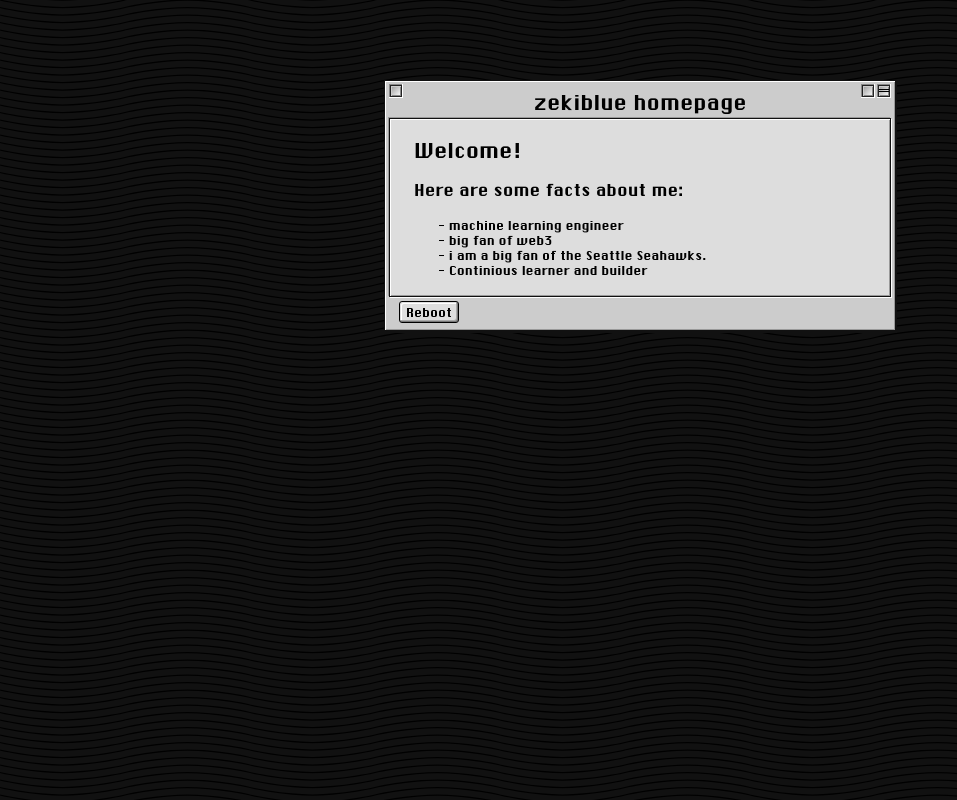
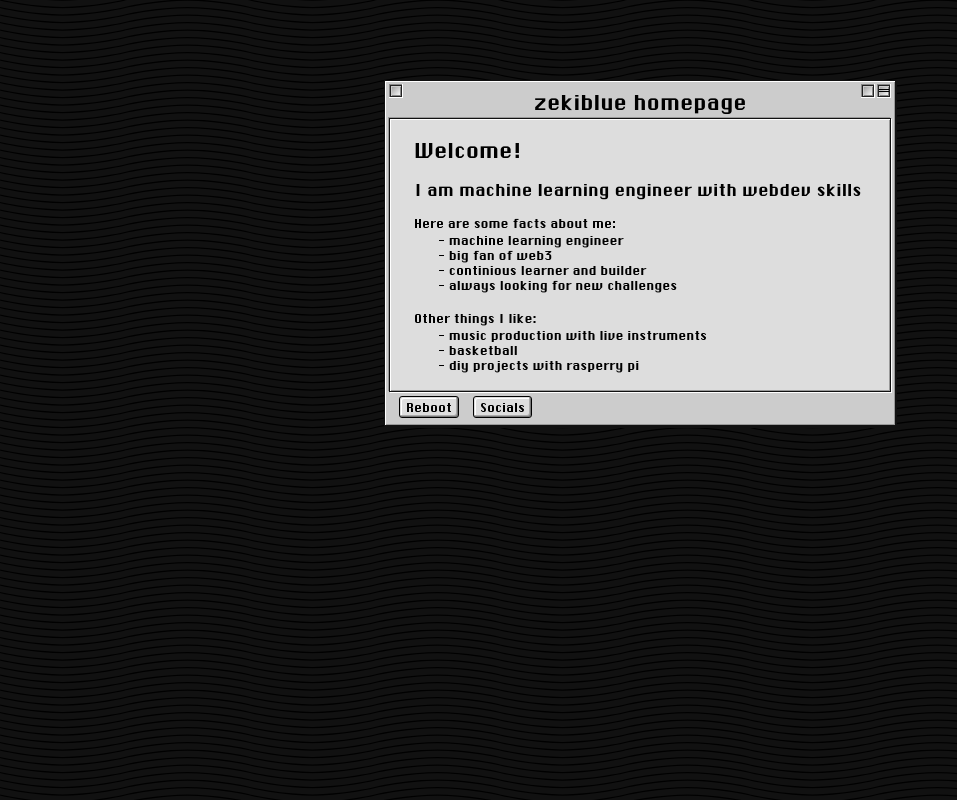
Before and after one commit to zekiblue/zekiblue.com, a React (Create React App) app: page / in a window 1280 px wide. Shown: the whole page, without its empty margins (0-957 px from the left). Built offline with nearby package versions, Linux system fonts and the light colour scheme.

Commit message:
Add social popup

```diff
--- a/package.json
+++ b/package.json
@@ -10,6 +10,7 @@
     "react": "^17.0.2",
     "react-dom": "^17.0.2",
     "react-scripts": "4.0.3",
+    "reactjs-popup": "^2.0.5",
     "web-vitals": "^1.0.1"
   },
   "scripts": {
--- a/src/components/InnerComponent.js
+++ b/src/components/InnerComponent.js
@@ -14,14 +14,23 @@ const InnerComponent = (props) => {
         <ul>
 	        <li className="title">Welcome!</li>
             <br></br>
-            <li className="subtitle">Here are some facts about me:</li>
+            <li className="subtitle">I am machine learning engineer with webdev skills</li>
             <br></br>
+            <li className="s">Here are some facts about me:</li>
             <ul>
                 <li className="s">- machine learning engineer</li>
                 <li className="s">- big fan of web3</li>
-                <li className="s">- i am a big fan of the Seattle Seahawks.</li>
-                <li className="s">- Continious learner and builder</li>
+                <li className="s">- continious learner and builder</li>
+                <li className="s">- always looking for new challenges</li>
             </ul>
+            <li>
+               Other things I like:
+               <ul>
+                <li className="s">- music production with live instruments</li>
+                <li className="s">- basketball</li>
+                <li className="s">- diy projects with rasperry pi</li>
+            </ul>
+            </li>
         </ul>
     </div>
     );
--- /dev/null
+++ b/src/components/SocialPopup.js
@@ -0,0 +1,25 @@
+// import react
+import React from 'react';
+// import Popup
+import Popup from 'reactjs-popup';
+
+export default () => (
+    <Popup
+        trigger={<button className="command_button">Socials</button>}
+        position="bottom center">
+        <div className='popup'>
+        <h1 className='title' style = {{ paddingLeft : 20, paddingRight : 20 }} >Social Links</h1>
+            <div className='inner'>
+                <a href="https://twitter.com/zekiblue" target="_blank" rel="noopener noreferrer">
+                    <img className="logo" src="https://www.svgrepo.com/show/3967/twitter.svg" alt="twitter"/>
+                </a>
+                <a href="https://github.com/zekiblue" target="_blank" rel="noopener noreferrer">
+                    <img className="logo" src="https://upload.wikimedia.org/wikipedia/commons/9/91/Octicons-mark-github.svg" alt="github"/>
+                </a>
+                <a href="https://t.me/zekiblue" target="_blank" rel="noopener noreferrer">
+                    <img className="logo" src="https://iconape.com/wp-content/png_logo_vector/cib-telegram.png" alt="telegram"/>
+                </a>
+            </div>
+        </div>
+    </Popup>
+);
--- a/src/components/Terminal.js
+++ b/src/components/Terminal.js
@@ -1,13 +1,16 @@
 import React from "react";
 import Header from "./Header";
 import InnerComponent from "./InnerComponent";
+import SocialPopup from "./SocialPopup";
+
 
 function Terminal() {
     return (
         <div id="content" className="content">
             < Header />
             < InnerComponent />
-            <button className="command_button">Reboot</button>
+            <a href="./"><button className="command_button">Reboot</button></a>
+            < SocialPopup />
         </div>
     );
 }
--- a/src/index.css
+++ b/src/index.css
@@ -218,3 +218,51 @@ a {
 .app-name {
     margin-top: 7px;
 }
+
+/* The following styles are for the demo only */
+.popup {
+    position: relative;
+    top: 0;
+    left: 0;
+    width: 100%;
+    height: 100%;
+    z-index: 1;
+    border: 2px solid #111;
+    background: #ccc;
+    box-shadow:
+	1px 2px #111,
+	inset 1px 1px 0px 0px #fff,
+	inset -1px -1px 0px 0px #999;
+}
+
+.popup .inner {
+    display: flex;
+    flex-direction: row;
+    justify-content: space-between;
+    margin: 2px 4px 4px 4px;
+    border: 1px solid #111;
+    background-color: #ddd;
+        /*background: rgb(2,0,36) !important;
+        background: linear-gradient(331deg, rgba(2,0,36,1) 0%, rgba(139,88,94,1) 0%, rgba(53,101,125,1) 14%, rgba(40,127,156,1) 29%, rgba(0,212,255,1) 100%) !important;
+        padding-bottom: 4%;*/
+    padding: 10px;
+    box-shadow:
+	-1px -1px 0px 0px #999,
+	1px 1px 0px 0px #fff,
+	inset 1px 1px 0px 0px #fff,
+	inset -1px -1px 0px 0px #999;
+}
+
+.popup .inner .logo {
+    flex: 1;
+    width: 20px;
+    height: 20px;
+    margin: 2px;
+    background-size: cover;
+    background-position: center;
+    background-repeat: no-repeat;
+}
+
+.popup-arrow {
+    color: #ccc;
+}
```
Also changed, not shown: 2 other files (tests, documents, lock files or other folders).
